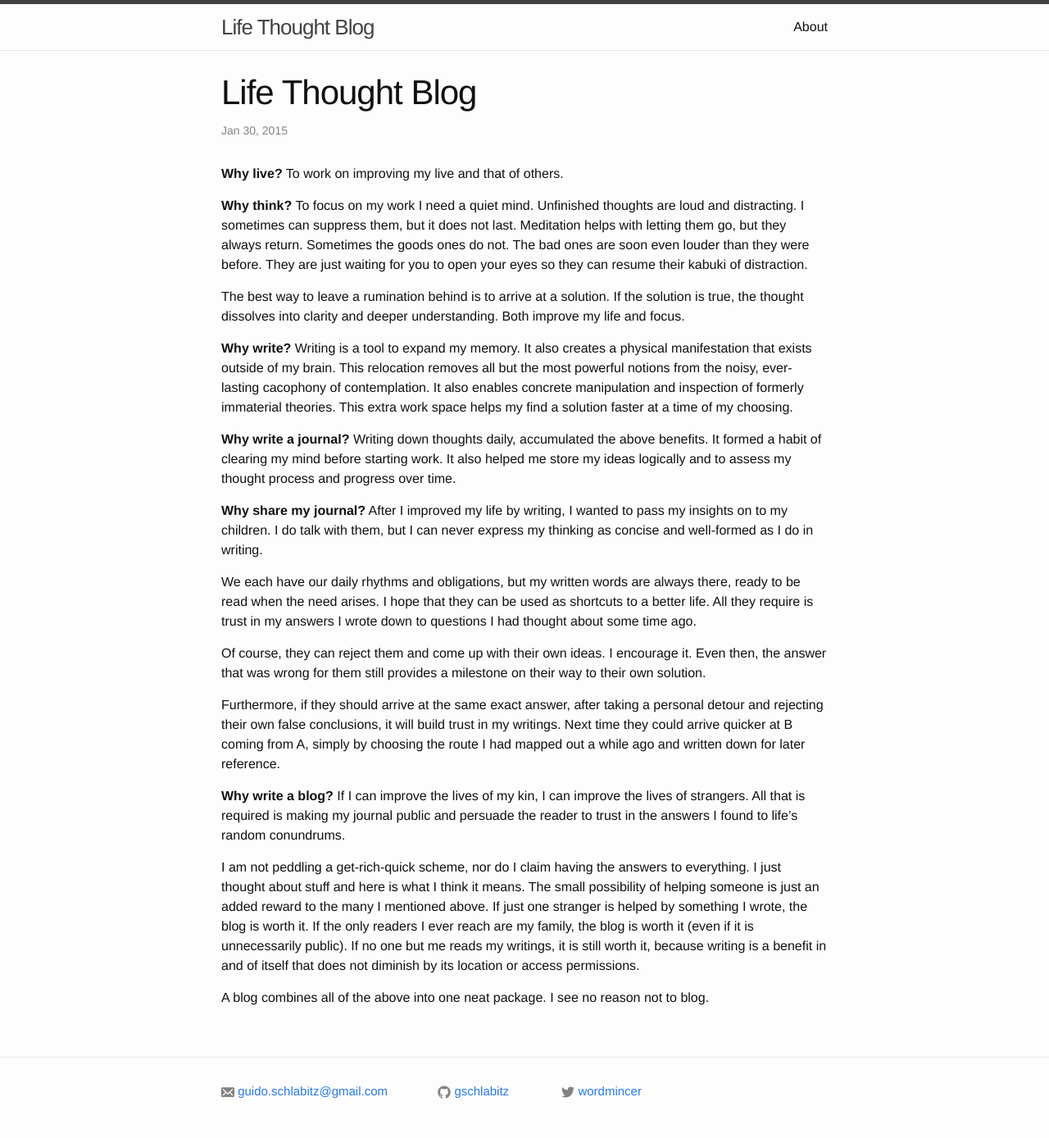
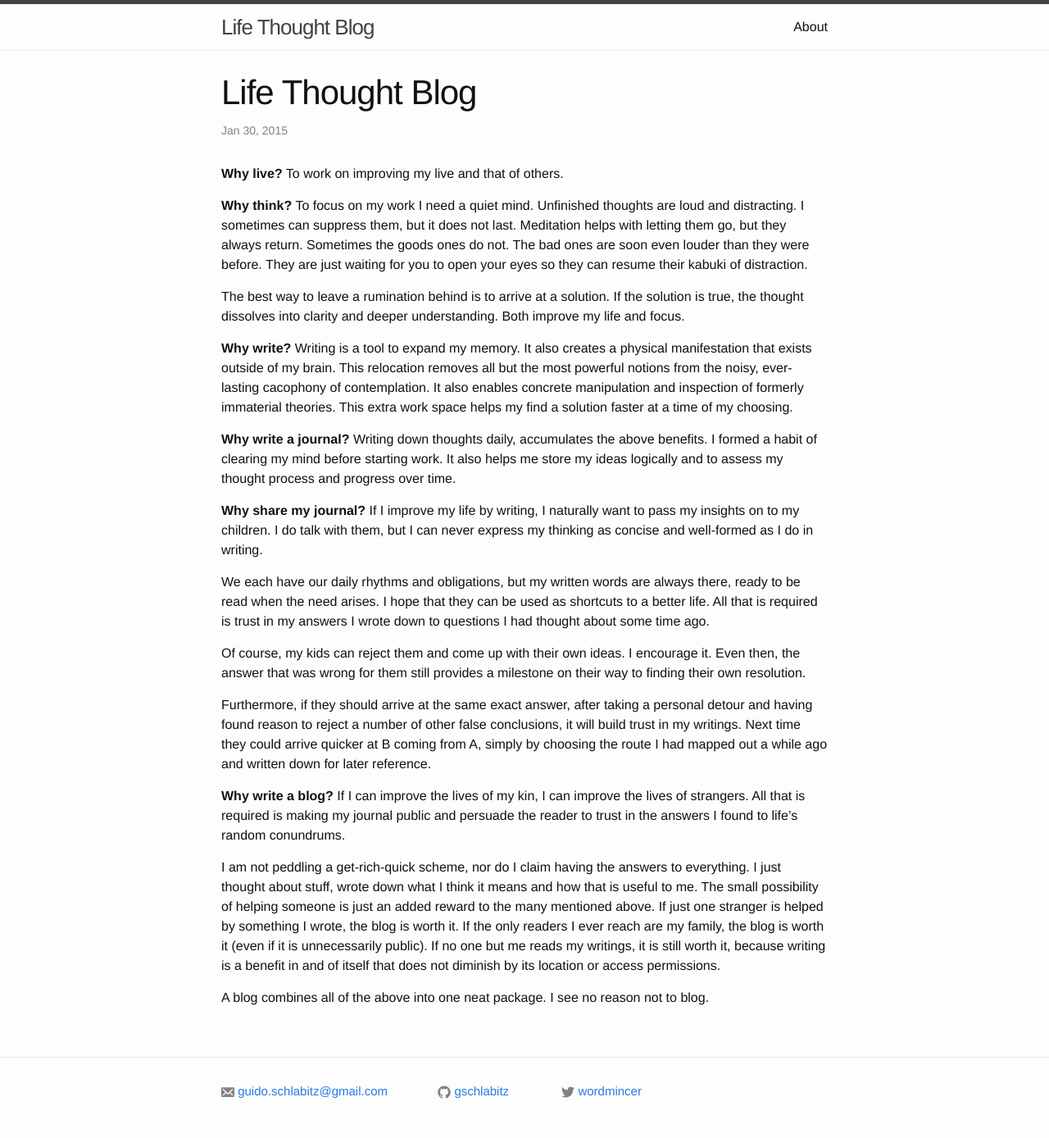
Before and after one commit to gschlabitz/gschlabitz.github.io, a Jekyll site: the page built from _posts/2015-01-30-life-thought-blog.markdown, in a window 1280 px wide. Shown: the whole page at 82% size. Built offline with Jekyll 4.4.1, drawn with Linux system fonts in a browser that asks for light colours.

Commit message:
Fixed time. Live in the present!

```diff
--- a/_posts/2015-01-30-life-thought-blog.markdown
+++ b/_posts/2015-01-30-life-thought-blog.markdown
@@ -20,22 +20,22 @@ Writing is a tool to expand my memory. It also creates a physical manifestation
 
 
 __Why write a journal?__
-Writing down thoughts daily, accumulated the above benefits. It formed a habit of clearing my mind before starting work. It also helped me store my ideas logically and to assess my thought process and progress over time.
+Writing down thoughts daily, accumulates the above benefits. I formed a habit of clearing my mind before starting work. It also helps me store my ideas logically and to assess my thought process and progress over time.
 
 
 __Why share my journal?__
-After I improved my life by writing, I wanted to pass my insights on to my children. I do talk with them, but I can never express my thinking as concise and well-formed as I do in writing.
+If I improve my life by writing, I naturally want to pass my insights on to my children. I do talk with them, but I can never express my thinking as concise and well-formed as I do in writing.
 
-We each have our daily rhythms and obligations, but my written words are always there, ready to be read when the need arises. I hope that they can be used as shortcuts to a better life. All they require is trust in my answers I wrote down to questions I had thought about some time ago.
+We each have our daily rhythms and obligations, but my written words are always there, ready to be read when the need arises. I hope that they can be used as shortcuts to a better life. All that is required is trust in my answers I wrote down to questions I had thought about some time ago.
 
-Of course, they can reject them and come up with their own ideas. I encourage it. Even then, the answer that was wrong for them still provides a milestone on their way to their own solution.
+Of course, my kids can reject them and come up with their own ideas. I encourage it. Even then, the answer that was wrong for them still provides a milestone on their way to finding their own resolution.
 
-Furthermore, if they should arrive at the same exact answer, after taking a personal detour and rejecting their own false conclusions, it will build trust in my writings. Next time they could arrive quicker at B coming from A, simply by choosing the route I had mapped out a while ago and written down for later reference.
+Furthermore, if they should arrive at the same exact answer, after taking a personal detour and having found reason to reject a number of other false conclusions, it will build trust in my writings. Next time they could arrive quicker at B coming from A, simply by choosing the route I had mapped out a while ago and written down for later reference.
 
 
 __Why write a blog?__
 If I can improve the lives of my kin, I can improve the lives of strangers. All that is required is making my journal public and persuade the reader to trust in the answers I found to life’s random conundrums.
 
-I am not peddling a get-rich-quick scheme, nor do I claim having the answers to everything. I just thought about stuff and here is what I think it means. The small possibility of helping someone is just an added reward to the many I mentioned above. If just one stranger is helped by something I wrote, the blog is worth it. If the only readers I ever reach are my family, the blog is worth it (even if it is unnecessarily public). If no one but me reads my writings, it is still worth it, because writing is a benefit in and of itself that does not diminish by its location or access permissions.
+I am not peddling a get-rich-quick scheme, nor do I claim having the answers to everything. I just thought about stuff, wrote down what I think it means and how that is useful to me. The small possibility of helping someone is just an added reward to the many mentioned above. If just one stranger is helped by something I wrote, the blog is worth it. If the only readers I ever reach are my family, the blog is worth it (even if it is unnecessarily public). If no one but me reads my writings, it is still worth it, because writing is a benefit in and of itself that does not diminish by its location or access permissions.
 
 A blog combines all of the above into one neat package. I see no reason not to blog.
```
